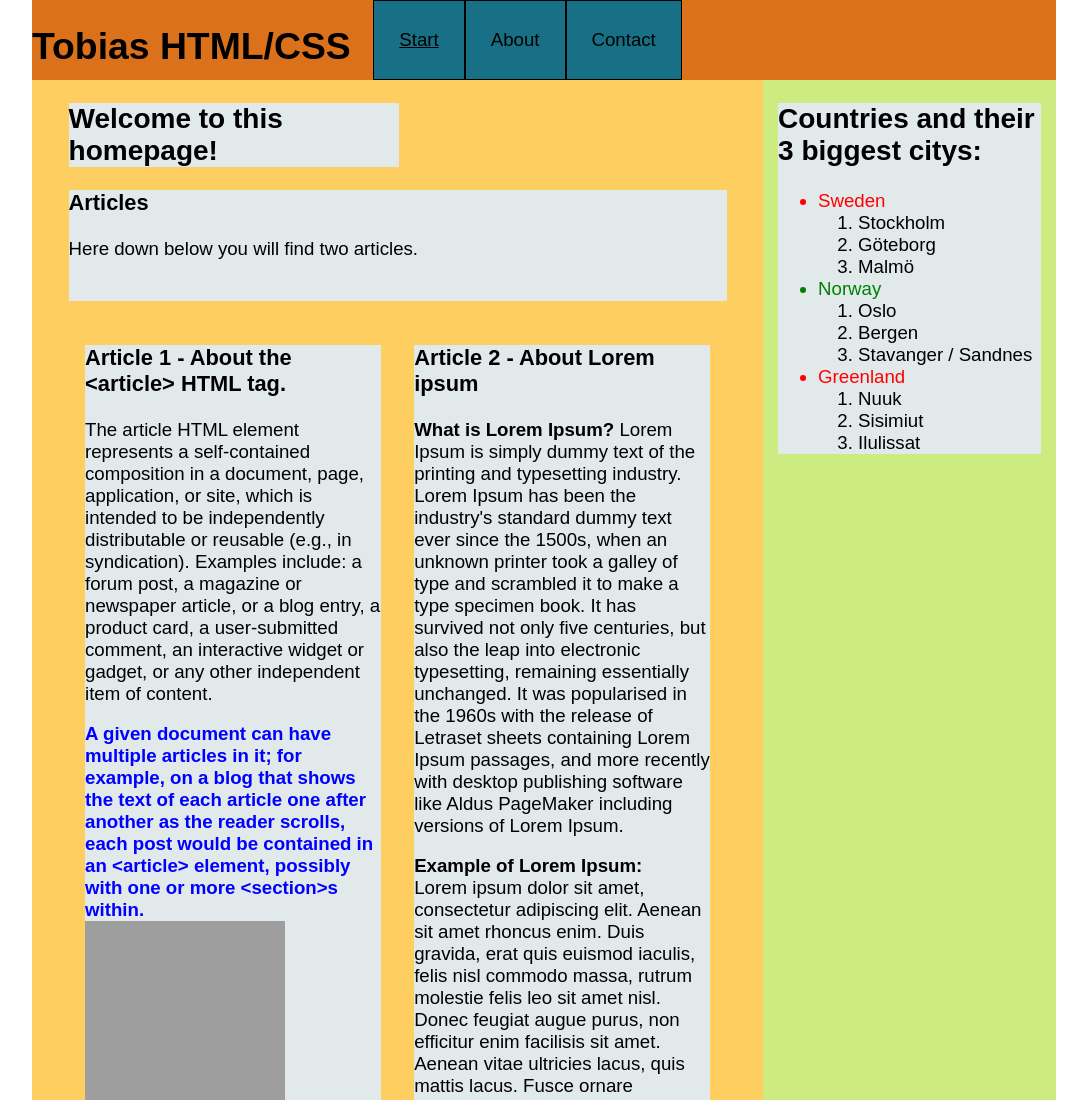
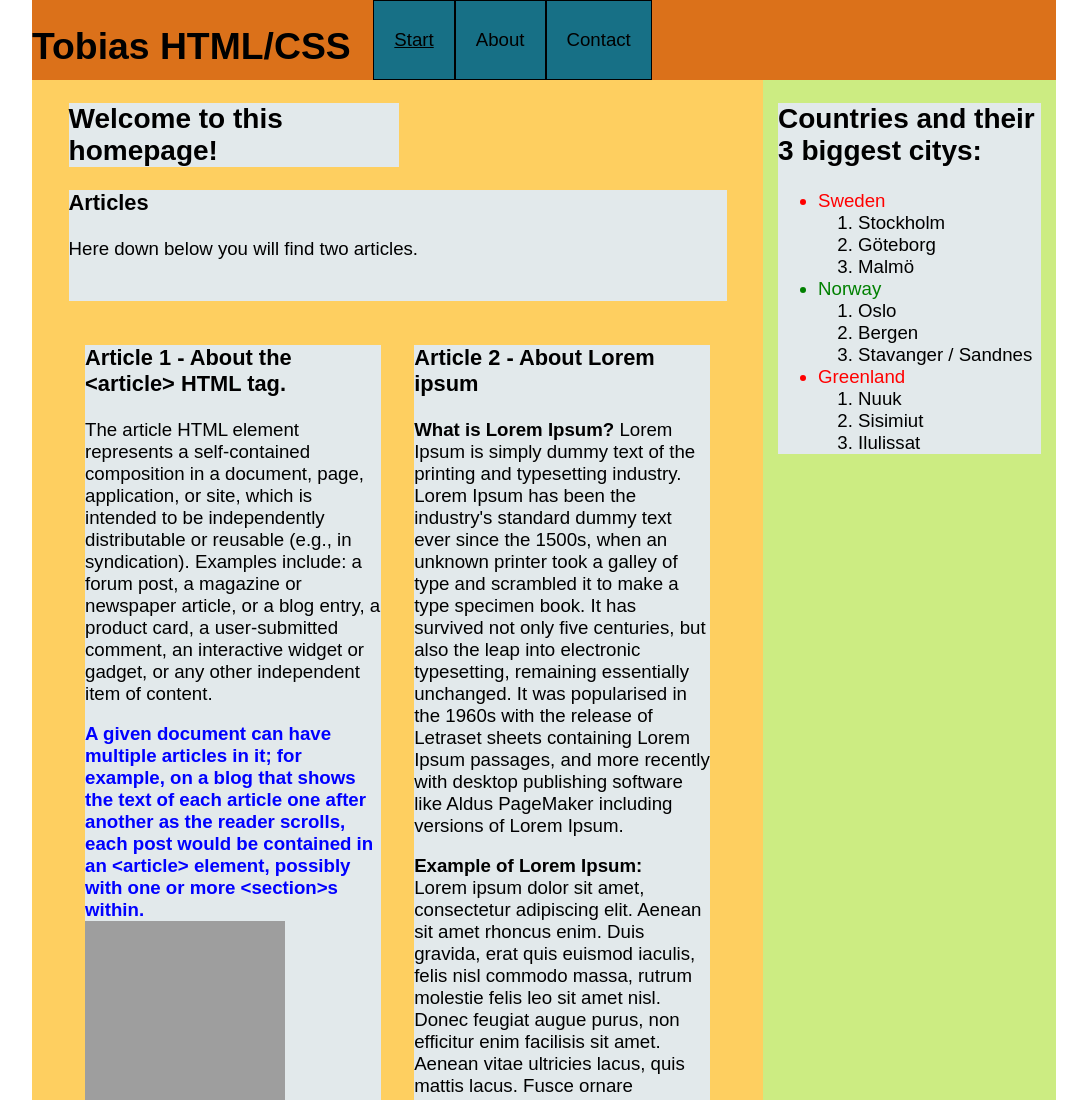
Before and after one commit to TKEriksson/CSS_Assignment, a plain HTML site: page Assignment CSS/index.html in a window 1280 px wide. Shown: the top 1100 px of the page, without its empty margins (96-1183 px from the left). Drawn offline with Linux system fonts and the light colour scheme; grey boxes are pictures that could not be loaded.

Commit message:
Update style.css

```diff
--- a/Assignment CSS/style.css
+++ b/Assignment CSS/style.css
@@ -22,7 +22,7 @@ header {
   height: 80px;
 }
 
-/* main has flex:3 to take up 3/4th of the 1024px. */
+/* main has flex so we can place mainContent and aside sidebyside. of the 1024px. */
 main {
   display: flex;
   padding: 0px;
@@ -33,12 +33,12 @@ main {
   margin-right: auto;
 }
 
-/* this is the container for all the headings and articles in the main content. Flex to place to the left of aside. */
+/* this is the container for all the headings and articles in the main content. Flex to place to the left of aside, taking up 5 / 7 of 1024px. */
 .mainContent {
   flex: 5; /* 5/7 of 1024px. */
 }
 
-/* The aside-container. Flex: 1 to take up a 1/4th of 1024px (main-tag has flex 3). */
+/* The aside-container. Flex: 1 to take up a 2/7 of 1024px (main-tag has flex 5). */
 aside {
   background-color: #ccec82;
   flex: 2; /* 2/7 of 1024px. */
@@ -76,7 +76,7 @@ header nav {
   height: 80px;
 }
 
-/* The list for the navigation bar.  */
+/* The list for the navigation bar. Flex to put the sitetitle and nav sidebyside. */
 .headerNav nav ul {
   display: flex; /* flex to put the li-elements side by side */
   list-style-type: none; /* Remove the liststyle. */
@@ -86,14 +86,16 @@ header nav {
 
 /* The li-elements of the navigationbar. */
 .headerNav nav ul li {
+  display: inline-flex;
   background-color: rgb(23, 112, 134);
-  padding: 0 25px; /* Avstånd mellan länkarna */
+  padding: 0px; /* Avstånd mellan länkarna */
   border: 1px solid #000;
 }
 
 /* The links in the li-elements in the navigationbar */
 .headerNav nav ul li a {
   color: #000;
+  padding: 0px 20px; /* adds some space between the links */
   display: inline-flex;
   align-items: center; /* Centers vertically */
   height: 78px;
```
